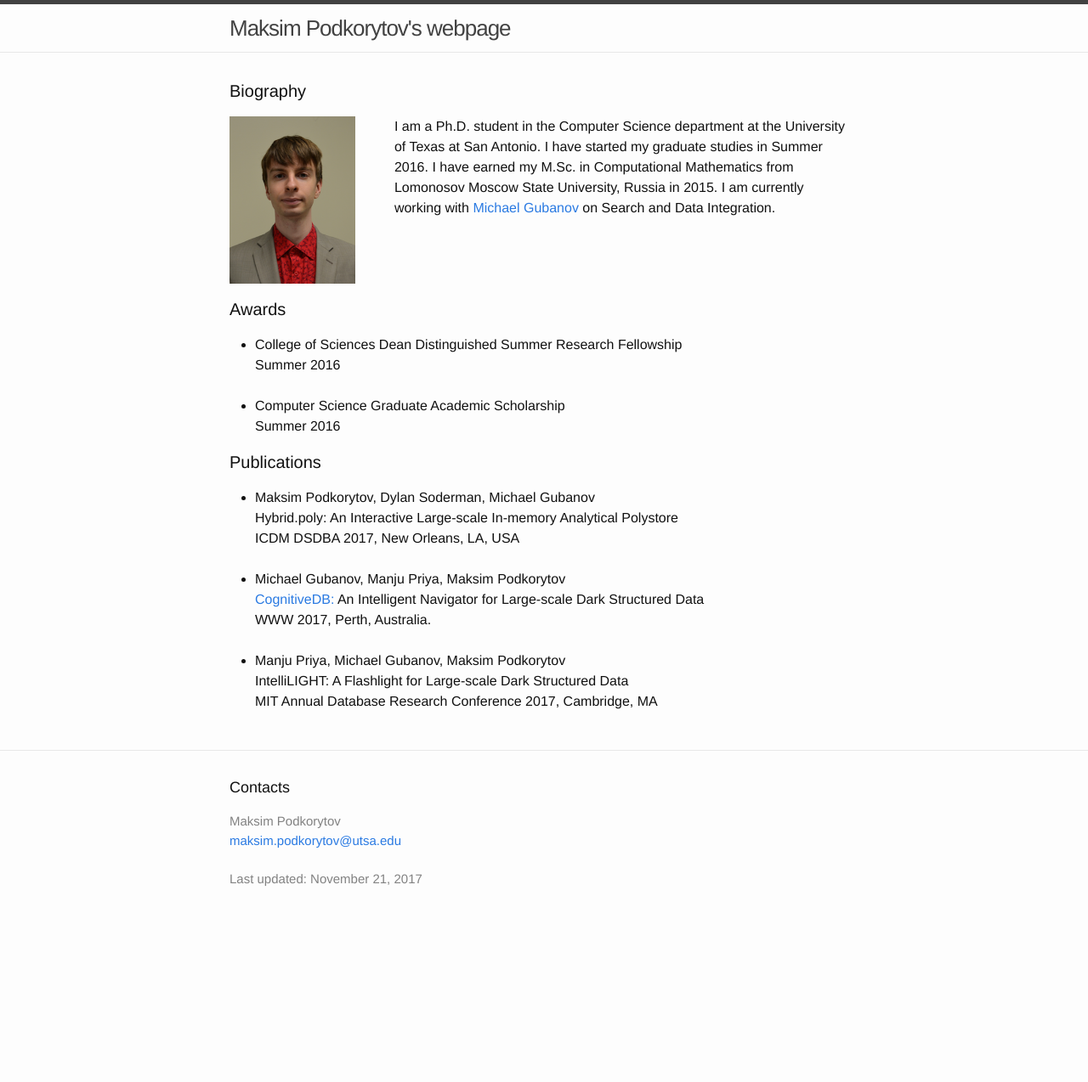
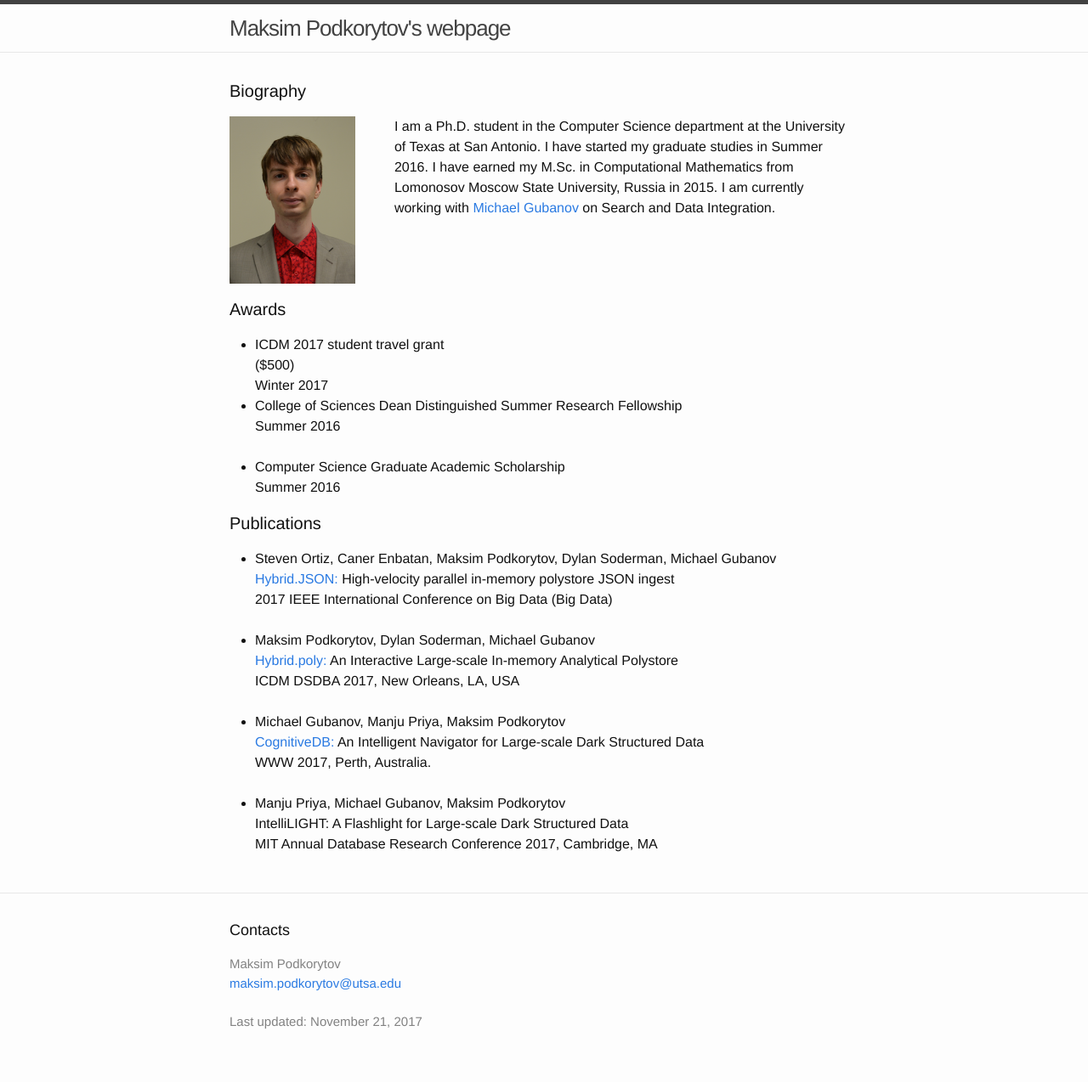
Before and after one commit to tenpercent/tenpercent.github.io, a Jekyll site: the page built from index.html, in a window 1280 px wide. Shown: the whole page at 85% size. Built offline with Jekyll 4.4.1, drawn with Linux system fonts in a browser that asks for light colours; before the commit the page ends 1106 px from its top, so only the background shows below that.

Commit message:
Winter 2017 updates
a poster, a travel grant and a link to workshop paper

```diff
--- a/index.html
+++ b/index.html
@@ -23,6 +23,13 @@ layout: default
   <h1 class="page-heading">Awards</h1>
   <ul>
     <li>
+      ICDM 2017 student travel grant
+      <br>
+      ($500)
+      <br>
+      Winter 2017
+    </li>
+    <li>
       College of Sciences Dean Distinguished Summer Research Fellowship
       <br>
       Summer 2016
@@ -37,9 +44,17 @@ layout: default
   <h1 class="page-heading">Publications</h1>
   <ul>
     <li>
+      Steven Ortiz, Caner Enbatan, Maksim Podkorytov, Dylan Soderman, Michael Gubanov
+      <br>
+      <a href="http://ieeexplore.ieee.org/document/8258549/">Hybrid.JSON:</a> High-velocity parallel in-memory polystore JSON ingest
+      <br>
+      2017 IEEE International Conference on Big Data (Big Data)
+    </li>
+    <br>
+    <li>
       Maksim Podkorytov, Dylan Soderman, Michael Gubanov
       <br>
-      Hybrid.poly: An Interactive Large-scale In-memory Analytical Polystore
+      <a href="http://ieeexplore.ieee.org/document/8215643/">Hybrid.poly:</a> An Interactive Large-scale In-memory Analytical Polystore
       <br>
       ICDM DSDBA 2017, New Orleans, LA, USA
     </li>
```
